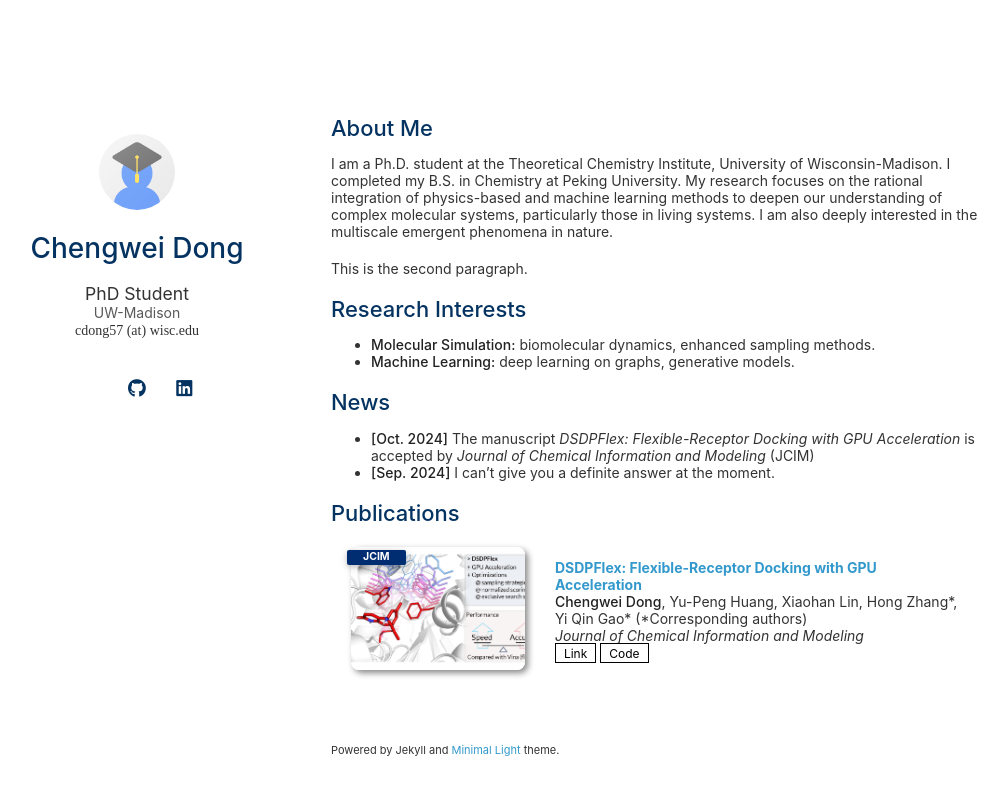
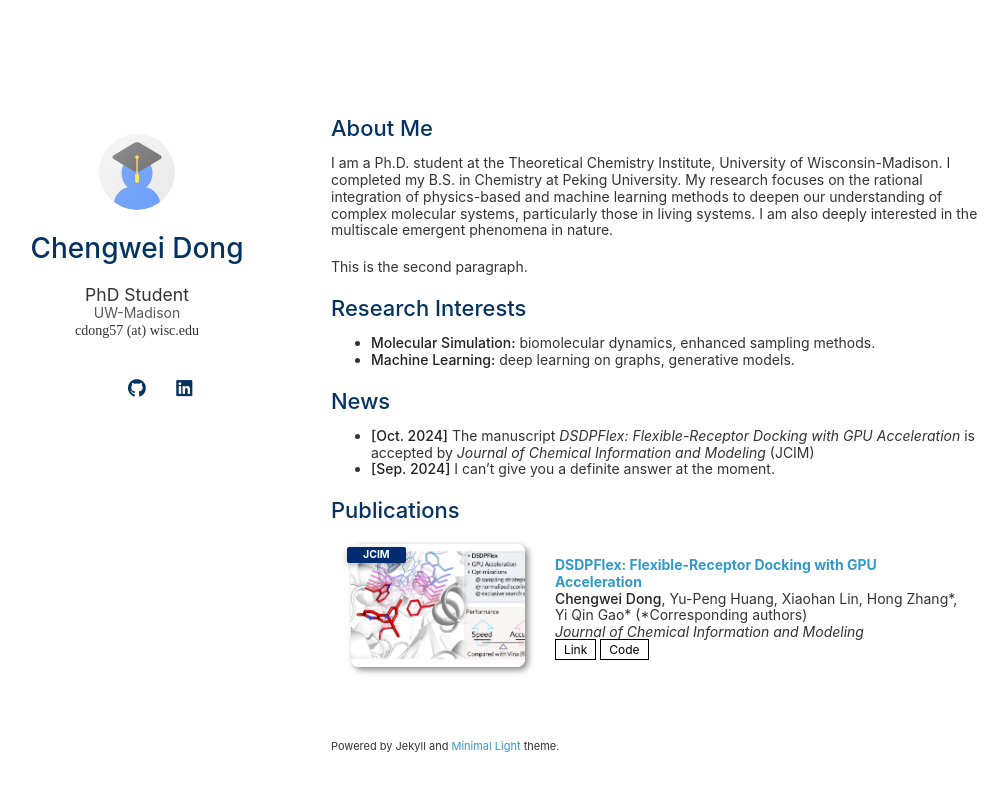
Before and after one commit to HCAya/profile, a Jekyll site: the page built from index.md, in a window 1280 px wide. Shown: the top 795 px of the page, without its empty margins (139-1147 px from the left). Built offline with Jekyll 4.4.1, drawn with Linux system fonts in a browser that asks for light colours; a style sheet for code colours, icons or effects is not loaded; our own code applies the rules of GitHub Pages for plain Markdown files.

Commit message:
modified:   assets/css/font_sans_serif.css

```diff
--- a/assets/css/font_sans_serif.css
+++ b/assets/css/font_sans_serif.css
@@ -3,7 +3,7 @@
 body {
     background-color: #fff;
     padding:50px;
-    font: 14px -apple-system, BlinkMacSystemFont, "Lato", "Segoe UI", Roboto, Oxygen, Ubuntu, Cantarell, "Fira Sans", "Droid Sans", "Helvetica Neue", Arial, sans-serif, "Apple Color Emoji", "Segoe UI Emoji", "Segoe UI Symbol";
+    font: 14px/1.2 -apple-system, BlinkMacSystemFont, "Lato", "Segoe UI", Roboto, Oxygen, Ubuntu, Cantarell, "Fira Sans", "Droid Sans", "Helvetica Neue", Arial, sans-serif, "Apple Color Emoji", "Segoe UI Emoji", "Segoe UI Symbol";
     color:#333333;
     font-weight:400;
   }
```
